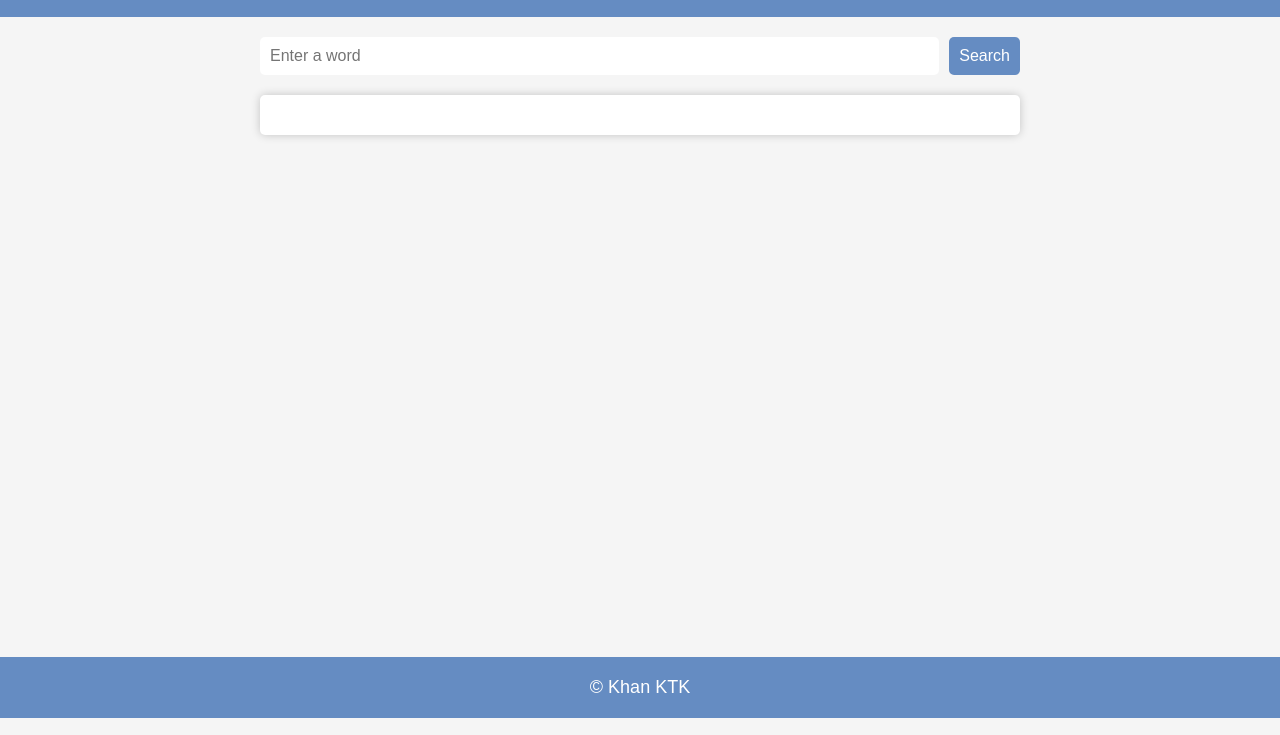
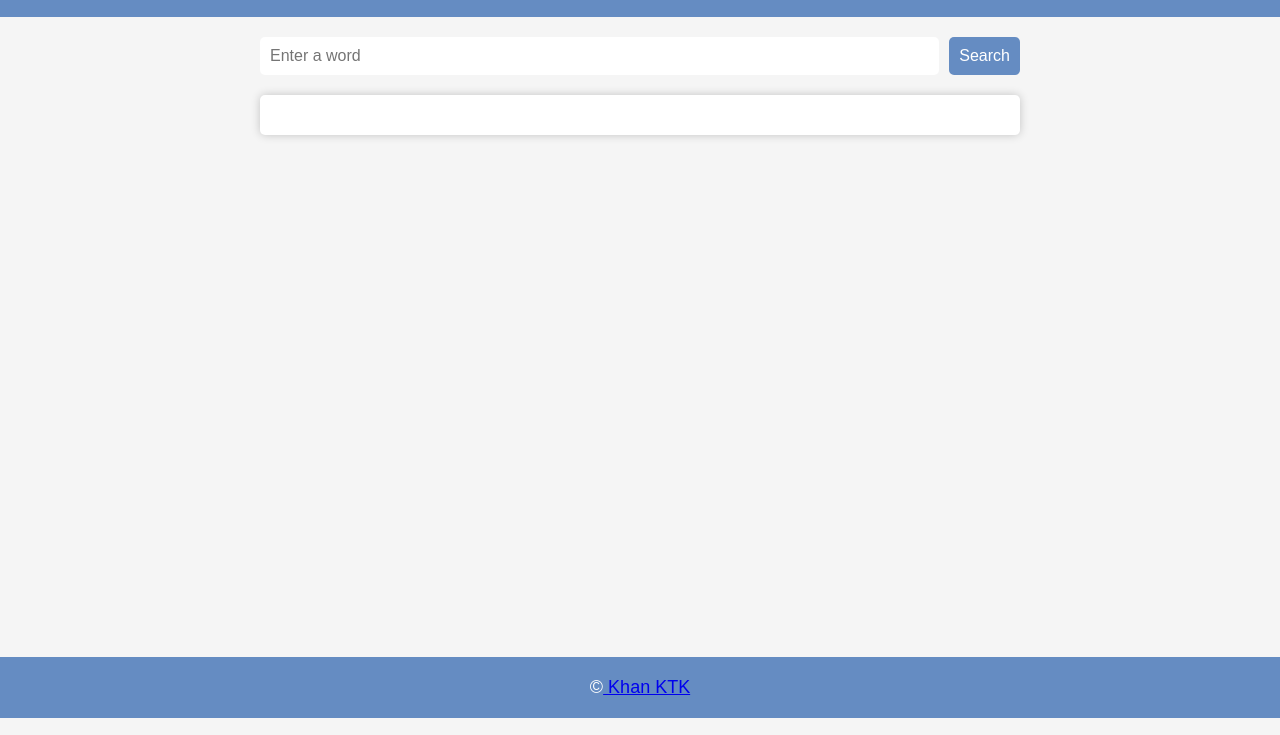
Before and after one commit to Khanktk/Dictionary-App, a plain HTML site: page index.html in a window 1280 px wide. Shown: the part 65-800 px from the top of the page. Drawn offline with Linux system fonts and the light colour scheme.

Commit message:
Update index.html

```diff
--- a/index.html
+++ b/index.html
@@ -20,7 +20,8 @@
         <div class="result"></div>
     </main>
     <footer>
-        <p>&copy; Khan KTK</p>
+        <p>&copy;<a href="
+            https://khanktk.github.io/portfolio-project/"> Khan KTK</a> </p>
     </footer>
 
     <script src="script.js"></script>
```
